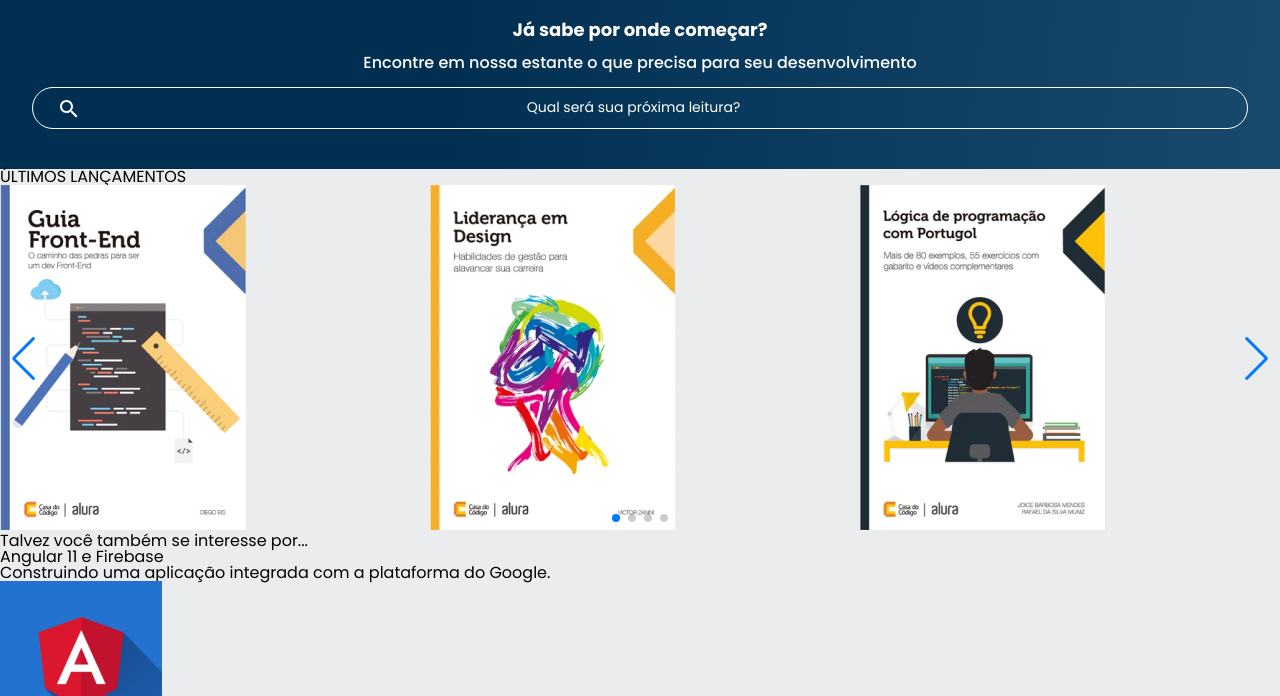
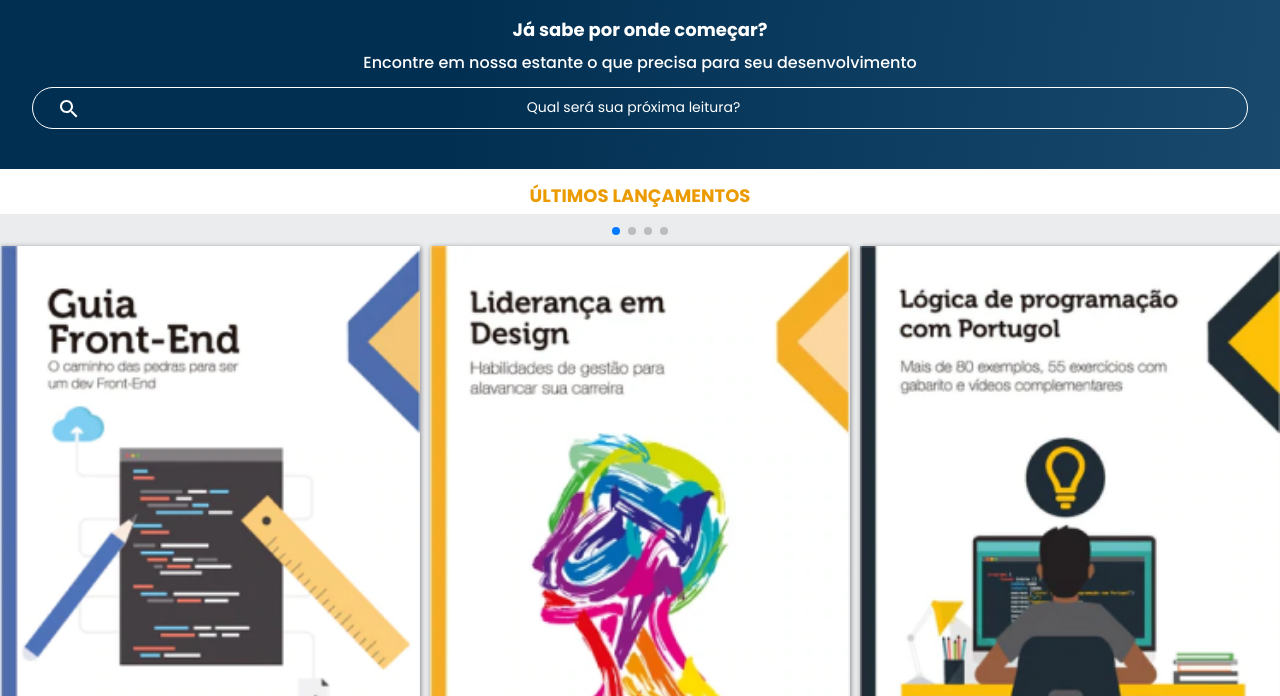
Before and after one commit to drezolis/AluraBooks, a plain HTML site: page index.html in a window 1280 px wide. Shown: the part 104-800 px from the top of the page. Drawn offline with nearby package versions, Linux system fonts and the light colour scheme.

Commit message:
Update style.css

```diff
--- a/style.css
+++ b/style.css
@@ -2,6 +2,8 @@
 
 @import url("styles/header.css");
 @import url("styles/banner.css");
+@import url("styles/carrossel.css");
+@import url("styles/topicos.css");
 
 :root{
      --cor-de-fundo: #EBECEE;
```
